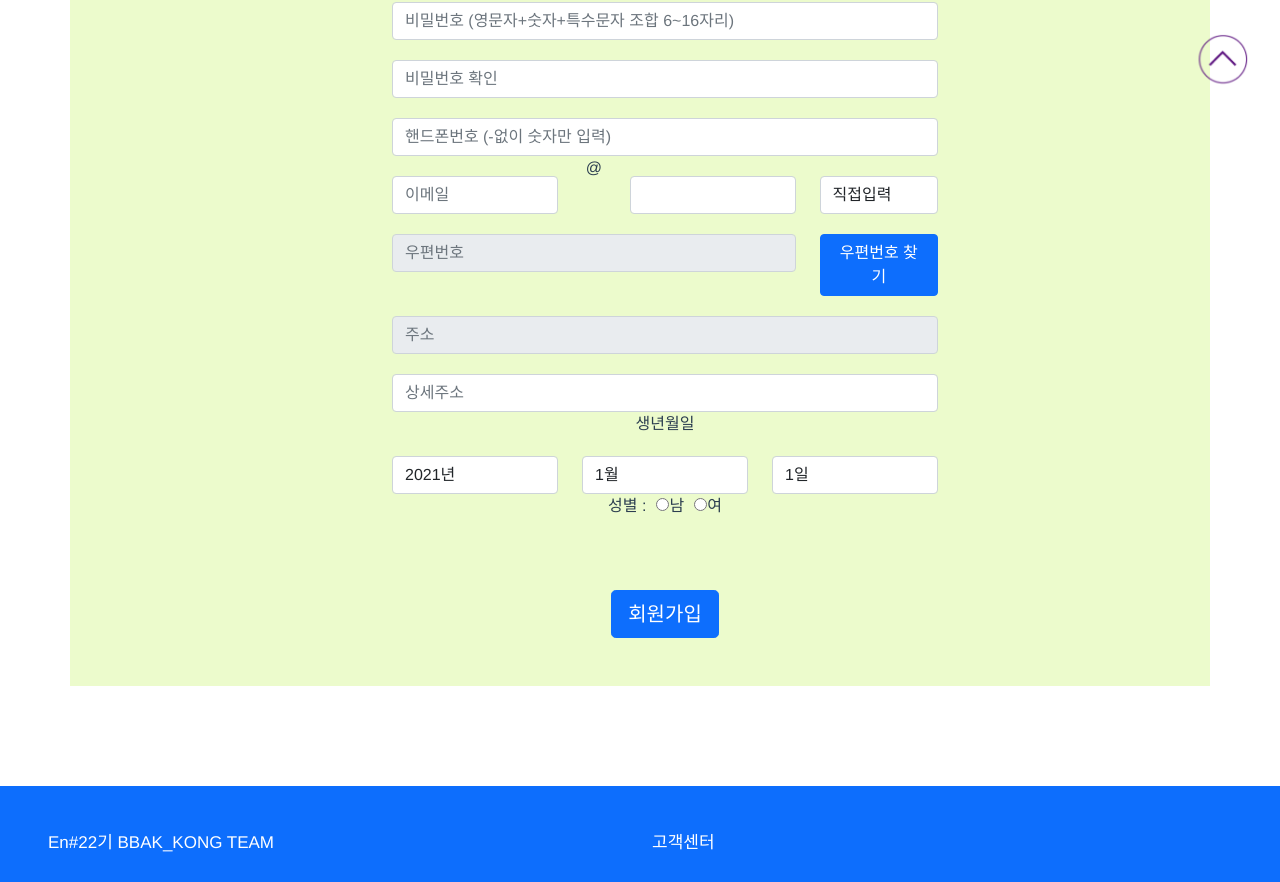
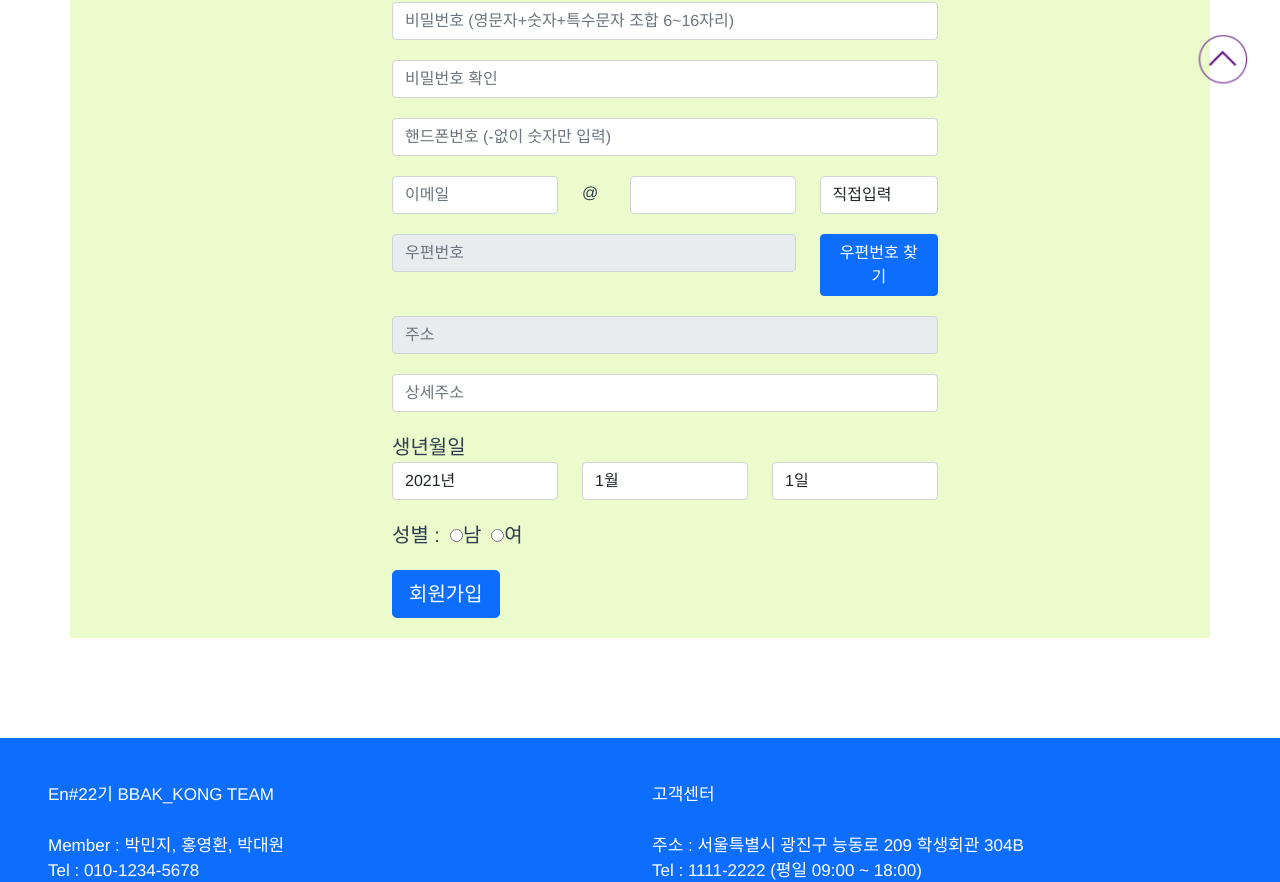
Before and after one commit to BBAK-KONG/ShoppingMallProject, a Vue app: page /SignUpPage in a window 1280 px wide. Shown: the part 635-1517 px from the top of the page. Built offline with nearby package versions, Linux system fonts and the light colour scheme.

Commit message:
[UPDATE] UI간격 조정

```diff
--- a/src/views/SignUpPage.vue
+++ b/src/views/SignUpPage.vue
@@ -39,7 +39,7 @@
                     <div class="col-4">
                         <input type="text" name="email_id" ref="email_id" class="form-control input-lg" placeholder="이메일"/>
                     </div>
-                    <div class="col">
+                    <div class="col" id="at">
                         <label>@</label>
                     </div>
                     <div class="col-4">
@@ -68,8 +68,8 @@
                 <input type="text" ref="address" id="address" class="form-control input-lg" placeholder="주소" disabled>
                 <input type="text" ref="detailAddress" id="detailAddress" class="form-control input-lg" placeholder="상세주소">
 
-                <label>생년월일</label>
-                <div class="row">
+                <label id="birthLabel">생년월일</label>
+                <div class="row" id="birthRow">
                     <div class="col-xs-4 col-md-4">
                         <select name="year" ref="year" class = "form-control input-lg">
                             <option v-for="yearValue in 100" :key="2022 - yearValue">{{ 2022 - yearValue }}년</option>
@@ -95,9 +95,7 @@
                         <input type="radio" name="gender" value="F" ref="female" />여
                     </label>
                 </div>
-                <br/><br/><br/>
-                <button class="btn btn-lg btn-primary btn-block" type="button" @click="sendData">회원가입</button>
-                <br/><br/><br/>
+                <button class="btn btn-lg btn-primary btn-block" id="signUpButton" type="button" @click="sendData">회원가입</button>
             </div>
         </div>
     </div>
@@ -369,6 +367,11 @@ export default {
 .container{
     background-color: #ecfbcc;
 }
+
+.row{
+    text-align: left;
+}
+
 .col-sm-6{
     margin-left: 310px;
 }
@@ -378,13 +381,39 @@ export default {
 .radio-inline{
     padding-left: 10px;
 }
+
 span{
     color : red
 }
+
 #checkButton{
     margin-top: 20px;
 }
+
 #searchButton{
     margin-top: 20px;
 }
+
+#birthLabel{
+    margin-top: 20px;
+    font-size: 20px;
+}
+
+#gender-pick{
+    margin-top: 20px;
+    font-size: 20px;
+}
+
+#birthRow{
+    margin-top: -20px;
+}
+
+#at{
+    margin-top: 25px;
+}
+
+#signUpButton{
+    margin-top: 20px;
+    margin-bottom: 20px;
+}
 </style>
```
